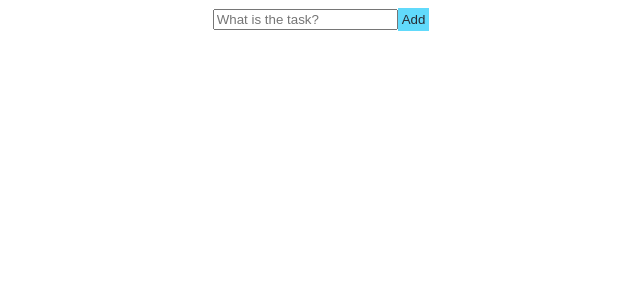
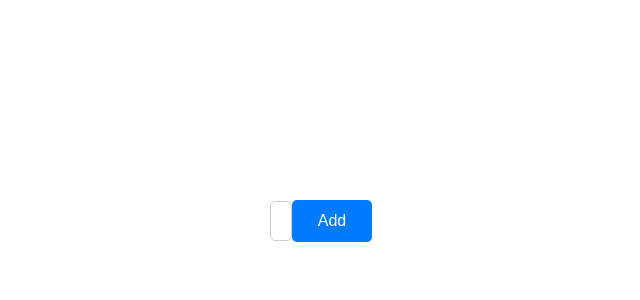
Before and after one commit to SamRaiche/CS50-Final-Project, a React (Create React App) app in the folder web/: page / in a window 1280 px wide. Shown: the top 300 px of the page, without its empty margins (319-959 px from the left). Built offline with nearby package versions, Linux system fonts and the light colour scheme.

Commit message:
work around for input field

```diff
--- a/web/src/App.css
+++ b/web/src/App.css
@@ -49,28 +49,22 @@
   cursor: pointer;
 }
 
-.todoButton {
-  background: #61dafb;
-  color: #282c34;
-  border: none;
-  padding: 0.25rem;
-  cursor: pointer;
-}
+
 
 #Todo title
 
-.todoTitle h2 {
+.todo-css h2 {
   font-size: 24px;
   margin-bottom: 20px;
   color: #333;
   text-align: center;
+  margin-top: 100px;
 }
 
-#Todo input
-
-.todoInput input[type="text"] {
-  width: 1000px;
-  padding: 20px;
+/* Input Field */
+.todo-css input[type="text"] {
+  width: calc(100% - 1500px);
+  padding: 10px;
   margin-bottom: 20px;
   font-size: 16px;
   border: 1px solid #ccc;
@@ -78,3 +72,15 @@
   outline: none;
   transition: border-color 0.3s ease;
 }
+
+.todo-css button {
+  width: 80px;
+  padding: 12px;
+  font-size: 16px;
+  background-color: #007bff;
+  color: #fff;
+  border: none;
+  border-radius: 5px;
+  cursor: pointer;
+  transition: background-color 0.3s ease;
+}
--- a/web/src/App.js
+++ b/web/src/App.js
@@ -4,6 +4,7 @@ import { TodoWrapper } from './components/TodoWrapper';
 function App() {
   return (
     <div className="App">
+      <div style= {{marginTop: 200}}></div>
       <TodoWrapper />
     </div>
   );
--- a/web/src/components/TodoForm.js
+++ b/web/src/components/TodoForm.js
@@ -2,9 +2,9 @@ import React from 'react'
 
 export const TodoForm = () => {
     return (
-        <form className='todoTitle'>
-            <input type='text' className='todoInput' placeholder='What is the task?'></input>
-            <button className='todoButton' type='submit'>Add</button>
+        <form className='todo-css'>
+            <input type='text' className='input' placeholder='What is the task?'></input>
+            <button className='button' type='submit'>Add</button>
         </form>
     )
 }
```
